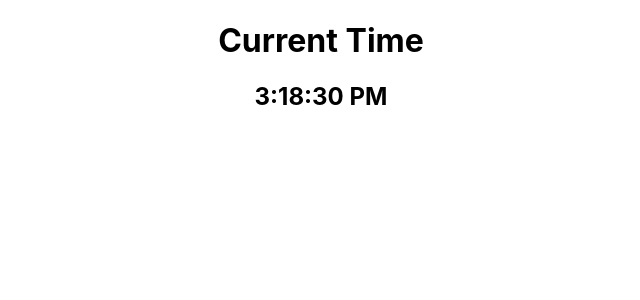
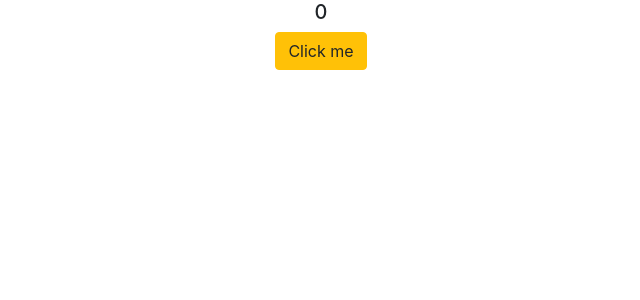
Before and after one commit to MikiStojakovic/react-fundamentals, a React (Create React App) app in the folder react-fundamentals/: page / in a window 1280 px wide. Shown: the top 300 px of the page, without its empty margins (319-959 px from the left). Built offline with nearby package versions, Linux system fonts and the light colour scheme.

Commit message:
Imported bootstrap css; Changed timer component

```diff
--- a/react-fundamentals/src/Component/timer.jsx
+++ b/react-fundamentals/src/Component/timer.jsx
@@ -14,9 +14,8 @@
   render() {
     return (
       <div className="App">
-        <h1>Current Time</h1>
-        <h2>{this.state.date.toLocaleTimeString()}</h2>
-        {this.callMe()}
+        <h5>0</h5>
+        <button className="btn btn-warning">Click me</button>
       </div>
     );
   }
--- a/react-fundamentals/src/index.js
+++ b/react-fundamentals/src/index.js
@@ -4,6 +4,7 @@
 import App from "./App";
 import * as serviceWorker from "./serviceWorker";
 import Timer from "./Component/timer";
+import "bootstrap/dist/css/bootstrap.css";
 
 ReactDOM.render(<Timer />, document.getElementById("root"));
 
```
